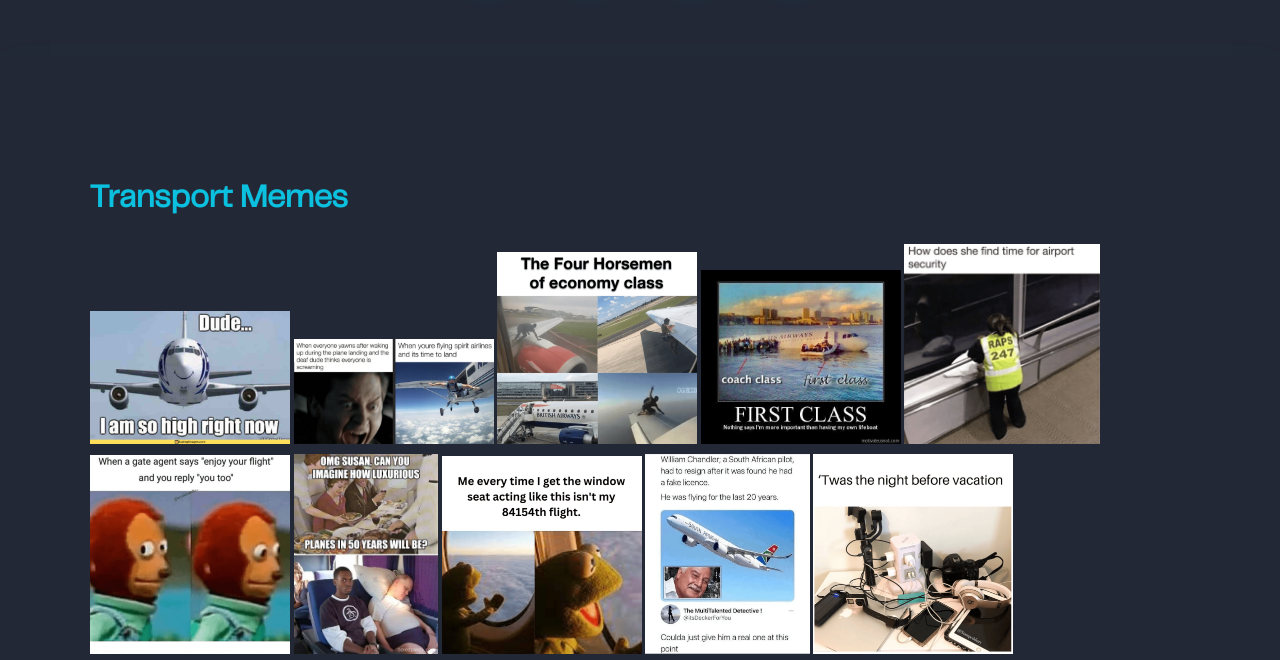
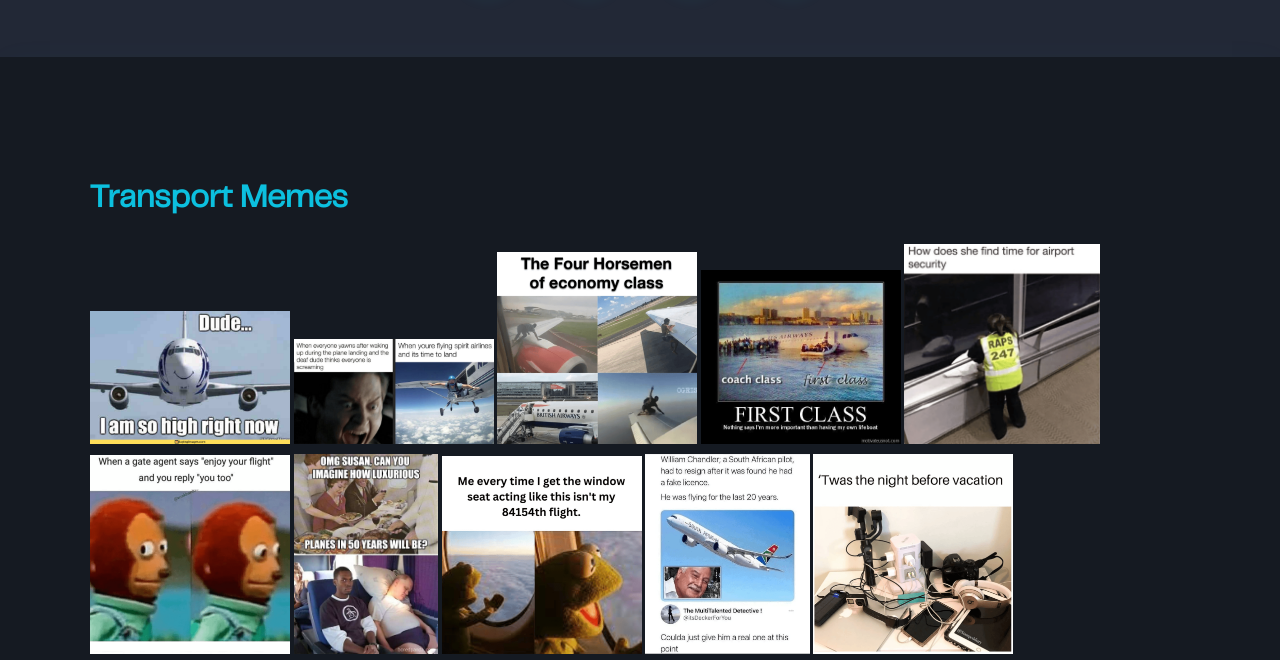
Before and after one commit to SBDesigns-dev/JetCast, a plain HTML site: page index.html in a window 1280 px wide. Shown: the part 1885-2545 px from the top of the page. Drawn offline with Linux system fonts and the light colour scheme.

Commit message:
Update styles.css

```diff
--- a/styles.css
+++ b/styles.css
@@ -340,7 +340,6 @@ footer {
 
 /* Seb N's Secret Memes Section */
 .memes {
-  background: #222836;
   padding: 90px 0 60px 0;
   box-shadow: 0 4px 32px #0cc0df08;
 }
```
